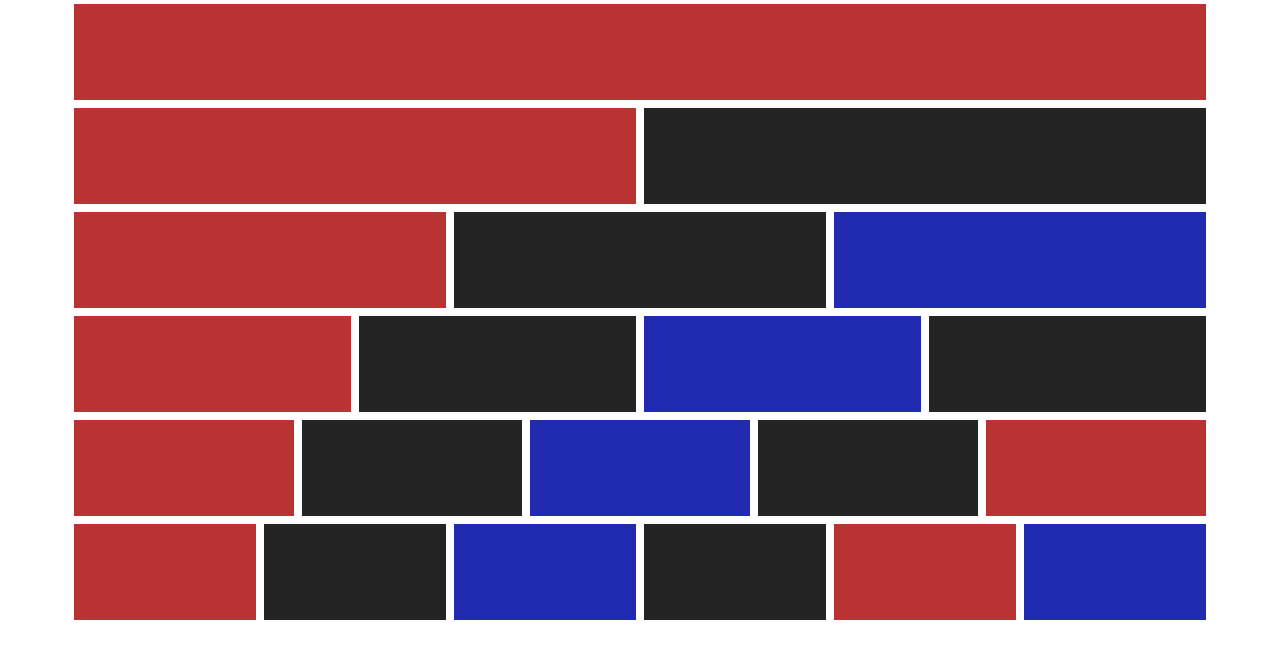
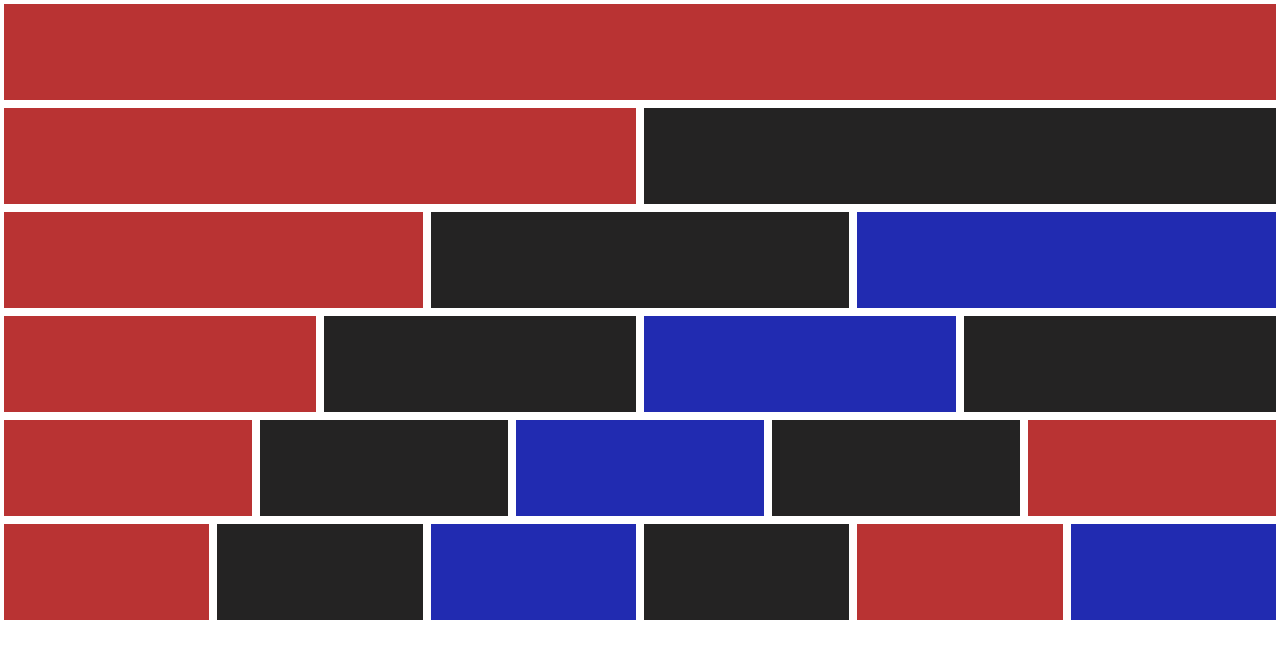
Before and after one commit to naveedalirehmani/bootstrap, a plain HTML site: page docs/index.html in a window 1280 px wide. Drawn offline with nearby package versions, Linux system fonts and the light colour scheme.

Commit message:
docs update

```diff
--- a/docs/index.html
+++ b/docs/index.html
@@ -11,26 +11,33 @@
     <title>boostrap getting started</title>
   </head>
   <body>
-    <div class="container">
-
+    <div class="container-fluid">
+        <section></section>
       <div class="row">
         <div class="col"></div>
       </div>
+      <section class="section">
         <div class="row">
           <div class="col"></div>
           <div class="col"></div>
         </div>
+      </section>
+      <section class="section">
         <div class="row">
           <div class="col"></div>
           <div class="col"></div>
           <div class="col"></div>
         </div>
+      </section>
+      <section class="section">
         <div class="row">
           <div class="col"></div>
           <div class="col"></div>
           <div class="col"></div>
           <div class="col"></div>
         </div>
+      </section>
+      <section class="section">
         <div class="row">
           <div class="col"></div>
           <div class="col"></div>
@@ -38,6 +45,8 @@
           <div class="col"></div>
           <div class="col"></div>
         </div>
+      </section>
+      <section class="section">
         <div class="row">
           <div class="col"></div>
           <div class="col"></div>
@@ -46,6 +55,7 @@
           <div class="col"></div>
           <div class="col"></div>
         </div>
+      </section>
 
     </div>
 
```
Lines whose indentation alone changed are shown as unchanged.
